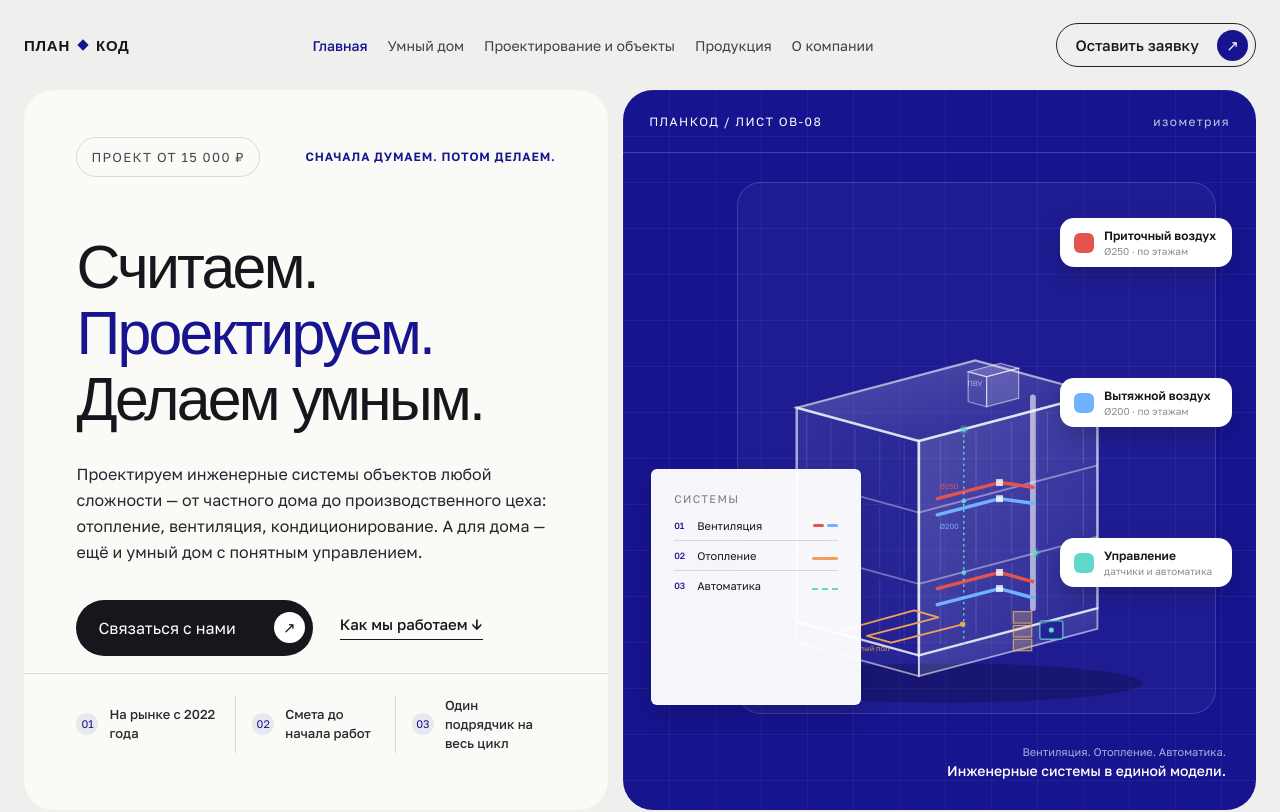
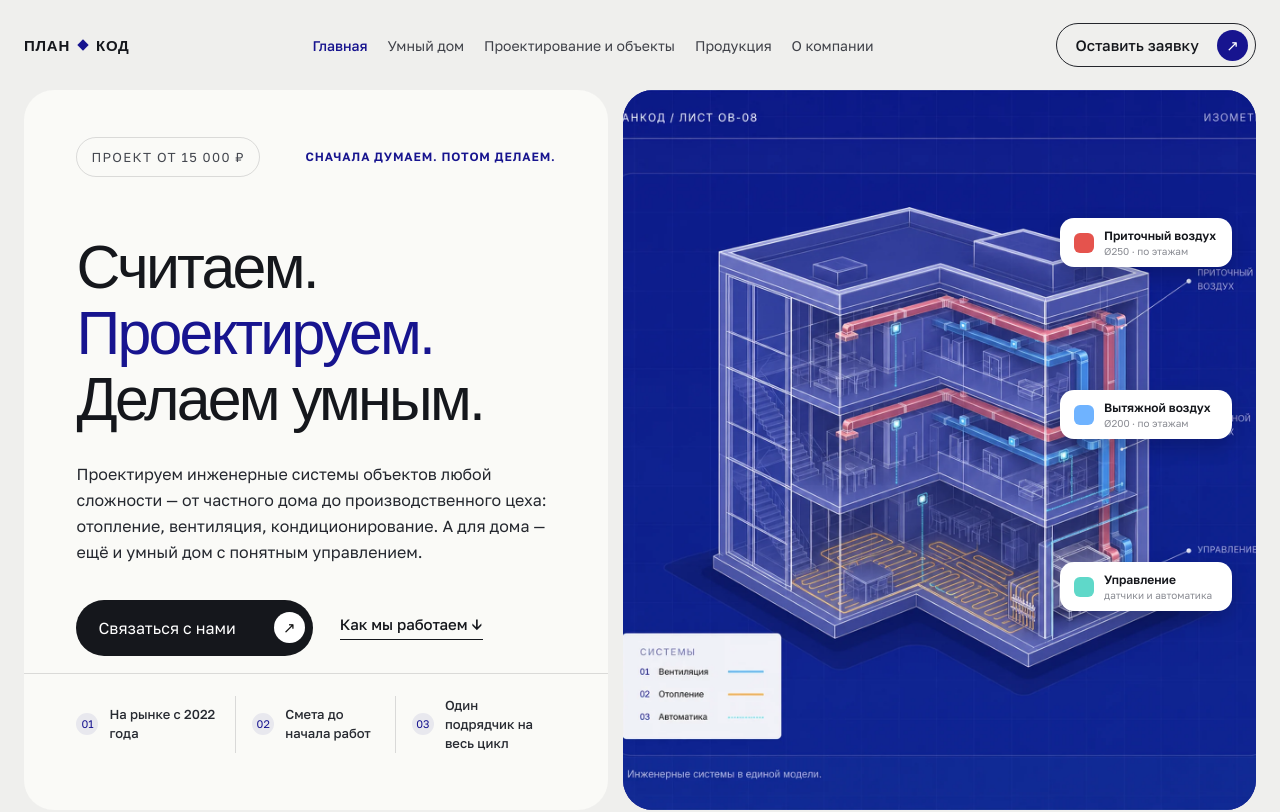
Before and after one commit to PUPI499/plankod-site, a Next.js app: page / in a window 1280 px wide. Shown: the top 812 px of the page. Built offline with nearby package versions, Linux system fonts and the light colour scheme; a web font is replaced by a local one.

Commit message:
hero: embed the finished ОВ-08 building illustration directly, overlay floating badges (приток/вытяжка/управление); export script now copies public/images/

```diff
--- a/app/globals.css
+++ b/app/globals.css
@@ -60,6 +60,7 @@ a { color:inherit; text-decoration:none; }
 .duct-badge i { flex:0 0 auto; width:20px; height:20px; border-radius:6px; background:#eceef4; }
 .duct-badge strong { display:block; font-size:12px; font-weight:600; color:var(--ink); line-height:1.25; }
 .duct-badge span { display:block; font-size:10px; color:#8a8c93; margin-top:2px; }
+.hero-system-image { position:absolute; inset:0; z-index:1; width:100%; height:100%; object-fit:cover; display:block; }
 
 .equipment-preview { padding:118px 0 130px; }
 .section-head { display:grid; grid-template-columns:.45fr 1.55fr; align-items:start; margin-bottom:58px; }
--- a/app/page.tsx
+++ b/app/page.tsx
@@ -55,116 +55,24 @@ export default function Home() {
           </div>
         </div>
 
-        <div className="hero-system panel" aria-label="Детализированная изометрическая схема здания: вентиляция, отопление и автоматика">
-          <div className="system-top"><span>ПЛАНКОД / ЛИСТ ОВ-08</span><strong>изометрия</strong></div>
-          <div className="object-schematic">
-            <svg viewBox="0 0 400 460" preserveAspectRatio="xMidYMid meet" aria-hidden="true">
-              <defs>
-                <linearGradient id="faceSun" x1="0" y1="0" x2="1" y2="1">
-                  <stop offset="0" stopColor="rgba(255,255,255,.22)" />
-                  <stop offset="1" stopColor="rgba(255,255,255,.05)" />
-                </linearGradient>
-                <linearGradient id="faceShade" x1="0" y1="0" x2="1" y2="1">
-                  <stop offset="0" stopColor="rgba(255,255,255,.09)" />
-                  <stop offset="1" stopColor="rgba(255,255,255,.01)" />
-                </linearGradient>
-              </defs>
-              {/* тень на земле */}
-              <ellipse cx="172" cy="434" rx="172" ry="17" fill="rgba(0,0,0,.22)" />
-              {/* фундамент */}
-              <path d="M150 410 L305 369 L305 387 L150 428 Z" fill="url(#faceSun)" stroke="rgba(255,255,255,.55)" strokeWidth="1.6" />
-              <path d="M150 410 L44 381 L44 399 L150 428 Z" fill="url(#faceShade)" stroke="rgba(255,255,255,.55)" strokeWidth="1.6" />
-              {/* стены — остеклённые, 3 этажа */}
-              <path d="M150 410 L305 369 L305 183 L150 224 Z" fill="url(#faceSun)" stroke="rgba(255,255,255,.65)" strokeWidth="2.2" />
-              <path d="M150 410 L44 381 L44 195 L150 224 Z" fill="url(#faceShade)" stroke="rgba(255,255,255,.6)" strokeWidth="2.2" />
-              {/* перекрытия */}
-              <path d="M150 348 L305 307 M150 286 L305 245" fill="none" stroke="rgba(255,255,255,.4)" strokeWidth="1.6" />
-              <path d="M150 348 L44 319 M150 286 L44 257" fill="none" stroke="rgba(255,255,255,.35)" strokeWidth="1.6" />
-              {/* импосты остекления */}
-              {mullions.map((m, i) => (
-                <path key={`mr${i}`} d={`M${rightPoint(m.t, m.h0).join(" ")} L${rightPoint(m.t, m.h1).join(" ")}`} stroke="rgba(255,255,255,.22)" strokeWidth="0.6" />
-              ))}
-              {mullions.map((m, i) => (
-                <path key={`ml${i}`} d={`M${leftPoint(m.t, m.h0).join(" ")} L${leftPoint(m.t, m.h1).join(" ")}`} stroke="rgba(255,255,255,.16)" strokeWidth="0.6" />
-              ))}
-              {/* плоская кровля */}
-              <path d="M150 224 L305 183 L199 154 L44 195 Z" fill="url(#faceSun)" stroke="rgba(255,255,255,.6)" strokeWidth="1.8" />
-              {/* кровельная приточно-вытяжная установка */}
-              <path d={`M${iso(0.55, 0.25, 186)} L${iso(0.73, 0.25, 186)} L${iso(0.73, 0.25, 212)} L${iso(0.55, 0.25, 212)} Z`} fill="rgba(255,255,255,.16)" stroke="rgba(255,255,255,.55)" strokeWidth="1" />
-              <path d={`M${iso(0.55, 0.25, 186)} L${iso(0.55, 0.4, 186)} L${iso(0.55, 0.4, 212)} L${iso(0.55, 0.25, 212)} Z`} fill="rgba(255,255,255,.08)" stroke="rgba(255,255,255,.5)" strokeWidth="1" />
-              <path d={`M${iso(0.55, 0.25, 212)} L${iso(0.73, 0.25, 212)} L${iso(0.73, 0.4, 212)} L${iso(0.55, 0.4, 212)} Z`} fill="rgba(255,255,255,.2)" stroke="rgba(255,255,255,.55)" strokeWidth="1" />
-              <text x="192" y="176" fontSize="6.5" fill="rgba(255,255,255,.55)">ПВУ</text>
-              {/* стояк — общий канал к приточной установке и щиту */}
-              <path d="M249 369 V186" fill="none" stroke="rgba(255,255,255,.6)" strokeWidth="5" strokeLinecap="round" />
-              {/* приточный воздух — верхний контур */}
-              <path d="M166 274 L220 260 L249 264" fill="none" stroke="#e5534d" strokeWidth="3" strokeLinecap="round" strokeLinejoin="round" />
-              <rect x="217" y="257" width="6" height="6" fill="#fff" opacity=".8" />
-              {/* вытяжной воздух — верхний контур */}
-              <path d="M166 288 L220 274 L249 278" fill="none" stroke="#6fb3ff" strokeWidth="3" strokeLinecap="round" strokeLinejoin="round" />
-              <rect x="217" y="271" width="6" height="6" fill="#fff" opacity=".8" />
-              {/* приточный воздух — нижний контур */}
-              <path d="M166 352 L220 338 L249 346" fill="none" stroke="#e5534d" strokeWidth="3" strokeLinecap="round" strokeLinejoin="round" />
-              <rect x="217" y="335" width="6" height="6" fill="#fff" opacity=".8" />
-              {/* вытяжной воздух — нижний контур */}
-              <path d="M166 366 L220 352 L249 360" fill="none" stroke="#6fb3ff" strokeWidth="3" strokeLinecap="round" strokeLinejoin="round" />
-              <rect x="217" y="349" width="6" height="6" fill="#fff" opacity=".8" />
-              <text x="168" y="266" fontSize="6.5" fill="rgba(229,83,77,.95)">Ø250</text>
-              <text x="168" y="300" fontSize="6.5" fill="rgba(111,179,255,.95)">Ø200</text>
-              {/* тёплый пол на 1 этаже */}
-              <path d="M84 388 L146 371 L167 377 L105 393 L126 399 L188 383" fill="none" stroke="#f0a05a" strokeWidth="1.6" strokeLinecap="round" strokeLinejoin="round" />
-              <circle cx="84" cy="388" r="2.4" fill="#f0a05a" />
-              <circle cx="188" cy="383" r="2.4" fill="#f0a05a" />
-              <text x="88" y="406" fontSize="6.5" fill="rgba(240,160,90,.9)">тёплый пол</text>
-              {/* автоматика — датчики по этажам */}
-              <path d="M189 214 V400" fill="none" stroke="#5fd8c9" strokeWidth="1.3" strokeDasharray="1 4" strokeLinecap="round" />
-              <circle cx="189" cy="214" r="4" fill="rgba(95,216,201,.25)" />
-              <circle cx="189" cy="214" r="2" fill="#5fd8c9" />
-              <circle cx="189" cy="276" r="2" fill="#5fd8c9" />
-              <circle cx="189" cy="338" r="2" fill="#5fd8c9" />
-              <path d="M251 321 V366" fill="none" stroke="#5fd8c9" strokeWidth="1.3" strokeDasharray="1 4" strokeLinecap="round" />
-              <circle cx="251" cy="321" r="4" fill="rgba(95,216,201,.25)" />
-              <circle cx="251" cy="321" r="2" fill="#5fd8c9" />
-              {/* щит автоматики и оборудование на 1 этаже */}
-              <rect x="232" y="372" width="16" height="10" fill="rgba(232,185,105,.28)" stroke="rgba(232,185,105,.8)" strokeWidth="1" />
-              <rect x="232" y="384" width="16" height="10" fill="rgba(232,185,105,.28)" stroke="rgba(232,185,105,.8)" strokeWidth="1" />
-              <rect x="232" y="396" width="16" height="10" fill="rgba(232,185,105,.28)" stroke="rgba(232,185,105,.8)" strokeWidth="1" />
-              <rect x="255" y="380" width="20" height="16" rx="2" fill="rgba(23,20,143,.6)" stroke="rgba(95,216,201,.8)" strokeWidth="1.2" />
-              <circle cx="265" cy="388" r="2.2" fill="#5fd8c9" />
-            </svg>
-          </div>
-          <div className="object-card">
-            <small>Системы</small>
-            <div className="room-schedule">
-              <div>
-                <i>01</i><span>Вентиляция</span>
-                <b style={{ display: "flex", gap: 3, justifyContent: "flex-end" }}>
-                  <i style={{ display: "inline-block", width: 11, height: 3, borderRadius: 2, background: "#e5534d" }} />
-                  <i style={{ display: "inline-block", width: 11, height: 3, borderRadius: 2, background: "#6fb3ff" }} />
-                </b>
-              </div>
-              <div>
-                <i>02</i><span>Отопление</span>
-                <b><i style={{ display: "inline-block", width: 26, height: 3, borderRadius: 2, background: "#f0a05a" }} /></b>
-              </div>
-              <div>
-                <i>03</i><span>Автоматика</span>
-                <b><i style={{ display: "inline-block", width: 26, height: 0, borderTop: "2px dashed #5fd8c9" }} /></b>
-              </div>
-            </div>
-          </div>
+        <div className="hero-system panel" aria-label="Инженерные системы здания: приточно-вытяжная вентиляция, отопление, автоматика — лист ОВ-08">
+          <img
+            src="/images/hero-ov08.webp"
+            alt="Изометрическая схема инженерных систем здания: приточная и вытяжная вентиляция, отопление, автоматика — ПЛАНКОД, лист ОВ-08"
+            className="hero-system-image"
+          />
           <div className="duct-badge" style={{ top: 128, right: 24 }}>
             <i style={{ background: "#e5534d" }} />
             <div><strong>Приточный воздух</strong><span>Ø250 · по этажам</span></div>
           </div>
-          <div className="duct-badge" style={{ top: 288, right: 24 }}>
+          <div className="duct-badge" style={{ top: 300, right: 24 }}>
             <i style={{ background: "#6fb3ff" }} />
             <div><strong>Вытяжной воздух</strong><span>Ø200 · по этажам</span></div>
           </div>
-          <div className="duct-badge" style={{ top: 448, right: 24 }}>
+          <div className="duct-badge" style={{ top: 472, right: 24 }}>
             <i style={{ background: "#5fd8c9" }} />
             <div><strong>Управление</strong><span>датчики и автоматика</span></div>
           </div>
-          <div className="system-caption">Вентиляция. Отопление. Автоматика.<br /><strong>Инженерные системы в единой модели.</strong></div>
         </div></section>
 
       <section className="equipment-preview shell" id="equipment">
```
Also changed, not shown: work/export-hostland.mjs (+10 -0 lines), public/images/hero-ov08.webp (added).
